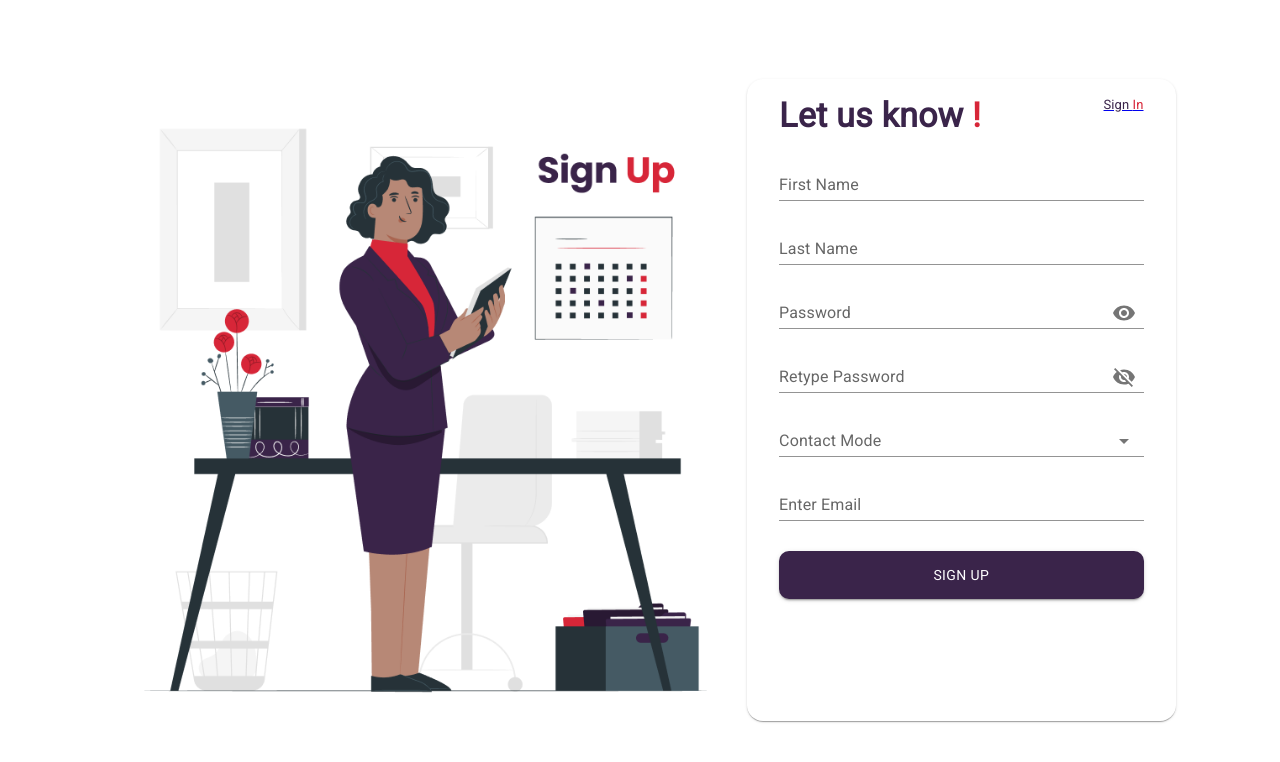
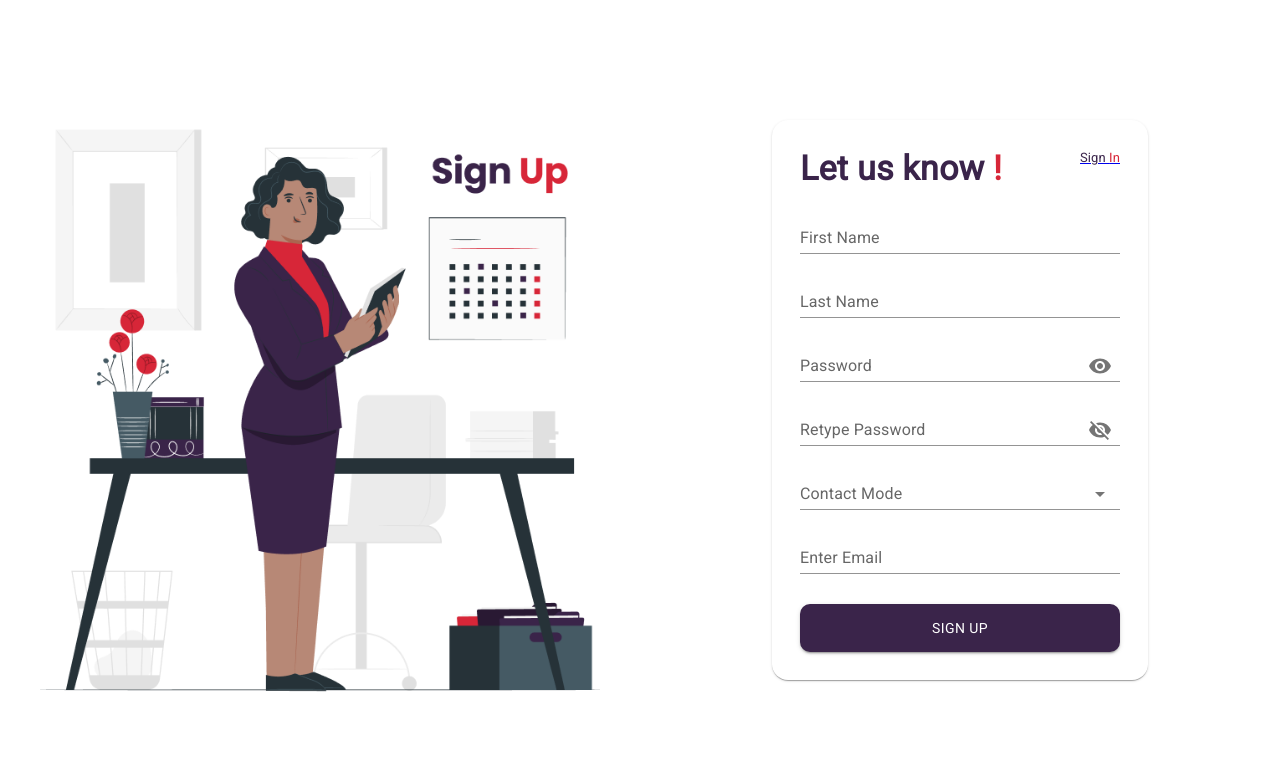
Before and after one commit to Vishnu-Biju/Assignment-Highway-Delite, a React (Vite) app in the folder client/: page / in a window 1280 px wide. Shown: the top 762 px of the page. Built offline with nearby package versions, Linux system fonts and the light colour scheme.

Commit message:
style: Signup page

```diff
--- a/client/src/components/Signup.tsx
+++ b/client/src/components/Signup.tsx
@@ -14,6 +14,7 @@ import VisibilityOff from "@mui/icons-material/VisibilityOff";
 import ArrowDropDownOutlinedIcon from "@mui/icons-material/ArrowDropDownOutlined";
 import Button from "@mui/material/Button";
 import SignupImg from "../assets/Signup.png";
+import Grid from "@mui/material/Grid";
 
 const Signup: React.FC = () => {
   // declare a new state variable for modal open
@@ -76,32 +77,42 @@ const Signup: React.FC = () => {
   };
 
   return (
-    <div
+    <Grid
+      container
       style={{
-        display: "flex",
         height: "100vh",
         width: "100%",
         alignItems: "center",
         justifyContent: "center",
       }}
     >
-      <div style={{ display: "flex" }}>
-        <Stack sx={{ width: "60%" }}>
-          <img src={SignupImg} alt="helo" />
-        </Stack>
+      <Grid
+        item
+        xs={12}
+        md={6}
+        sm={6}
+        style={{
+          display: "flex",
+          justifyContent: "center",
+          alignItems: "center",
+
+
+        }}
+      >
+        <img src={SignupImg} alt="Signup" style={{ maxWidth: "100%", height:"auto" }} />
+      </Grid>
+      <Grid item xs={12} md={6} sm={6} style={{ width: "100%" }}>
         <Paper
-          sx={{ width: "40%", paddingX: 4, paddingY: 2, borderRadius: 4 }}
+          sx={{ paddingX: 4, paddingY: 6, borderRadius: 4 }}
+          style={{ margin: "0 auto", width: "50%",padding:"28px" }}
         >
           <Stack spacing={2}>
-            <div
-              style={{ display: "flex", justifyContent: "space-between" }}
-            >
+            <div style={{ display: "flex", justifyContent: "space-between" }}>
               <Typography
                 variant="h4"
                 sx={{ color: "#3A244A", fontWeight: "bold" }}
               >
-                Let us know{" "}
-                <span style={{ color: "#D72638" }}>!</span>
+                Let us know <span style={{ color: "#D72638" }}>!</span>
               </Typography>
               <Link to="Signin">
                 <Typography
@@ -116,11 +127,13 @@ const Signup: React.FC = () => {
               id="standard-basic"
               label="First Name"
               variant="standard"
+              fullWidth
             />
             <TextField
               id="standard-basic"
               label="Last Name"
               variant="standard"
+              fullWidth
             />
             <FormControl sx={{ m: 1, width: "100%" }} variant="standard">
               <InputLabel htmlFor="standard-adornment-password">
@@ -219,6 +232,7 @@ const Signup: React.FC = () => {
               label="Enter Email"
               type="email"
               variant="standard"
+              fullWidth
             />
             <Button
               variant="contained"
@@ -236,8 +250,8 @@ const Signup: React.FC = () => {
             </Button>
           </Stack>
         </Paper>
-      </div>
-    </div>
+      </Grid>
+    </Grid>
   );
 };
 
```
